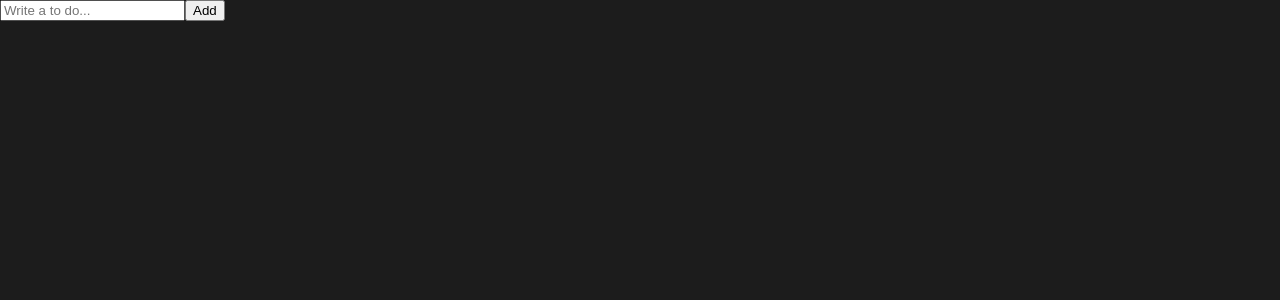
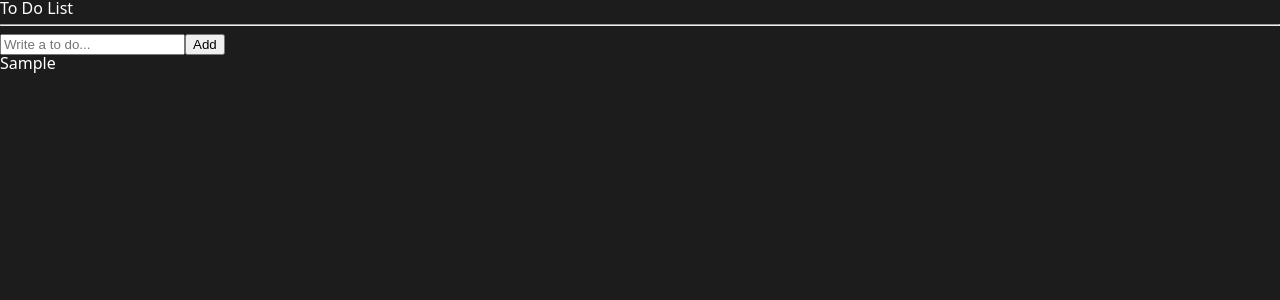
Before and after one commit to ahyeonmin/react-to-do-list, a React (Create React App) app: page / in a window 1280 px wide. Both pictures are taken after typing "Sample" into the empty fields and a click on the button "Add". Shown: the top 300 px of the page. Built offline with nearby package versions, Linux system fonts and the light colour scheme.

Commit message:
useRecoilState(toDoState)

```diff
--- a/package.json
+++ b/package.json
@@ -10,6 +10,7 @@
     "@types/node": "^16.18.23",
     "@types/react": "^18.0.33",
     "@types/react-dom": "^18.0.11",
+    "atom": "^1.4.1",
     "react": "^18.2.0",
     "react-dom": "^18.2.0",
     "react-hook-form": "^7.43.9",
--- a/src/App.tsx
+++ b/src/App.tsx
@@ -1,6 +1,6 @@
 import React from 'react';
 import { createGlobalStyle } from "styled-components";
-import ToDoList from './ToDoList';
+import ToDoList from './components/ToDoList';
 
 const GlobalStyle = createGlobalStyle`
   @import url('https://fonts.googleapis.com/css2?family=Poppins:wght@600&display=swap');
--- a/src/ToDoList.tsx
+++ /dev/null
@@ -1,27 +0,0 @@
-import { useForm } from "react-hook-form";
-
-interface IForm {
-    toDo: string;
-}
-
-function ToDoList() {
-    const {register, handleSubmit, setValue} = useForm<IForm>();
-    const onValid = (data: IForm) => {
-        console.log('add to do', data.toDo);
-        setValue("toDo", "");
-    };
-    return(
-        <div>
-            <form onSubmit={handleSubmit(onValid)}>
-                <input
-                    {...register("toDo",
-                        {required: "Please write a to do."})}
-                    placeholder="Write a to do..."
-                />
-                <button>Add</button>
-            </form>
-        </div>
-    );
-}
-
-export default ToDoList;
--- /dev/null
+++ b/src/components/ToDoList.tsx
@@ -0,0 +1,51 @@
+import { useForm } from "react-hook-form";
+import { atom, useRecoilState } from "recoil";
+
+interface IForm {
+    toDo: string;
+}
+
+interface IToDo {
+    text: string;
+    id: number;
+    category: "TO_DO" | "DOING" | "DONE";
+}
+
+const toDoState = atom<IToDo[]>({
+    key: "toDo",
+    default: []
+});
+
+function ToDoList() {
+    const [toDos, setToDos] = useRecoilState(toDoState);
+    const { register, handleSubmit, setValue } = useForm<IForm>();
+    const onValid = ({ toDo }: IForm) => {
+        setToDos((oldToDos) => [
+            { text: toDo, id: Date.now(), category: "TO_DO" },
+            ...oldToDos
+        ]);
+        setValue("toDo", "");
+    };
+    return (
+        <div>
+            <h1>To Do List</h1>
+            <hr />
+            <form onSubmit={handleSubmit(onValid)}>
+                <input
+                    {...register("toDo", {
+                        required: "Please write a to do."
+                    })}
+                    placeholder="Write a to do..."
+                />
+                <button>Add</button>
+            </form>
+            <ul>
+                {toDos.map((toDo) => (
+                    <li key={toDo.id}>{toDo.text}</li>
+                ))}
+            </ul>
+        </div>
+    );
+}
+
+export default ToDoList;
```
Also changed, not shown: 1 other file (tests, documents, lock files or other folders).
